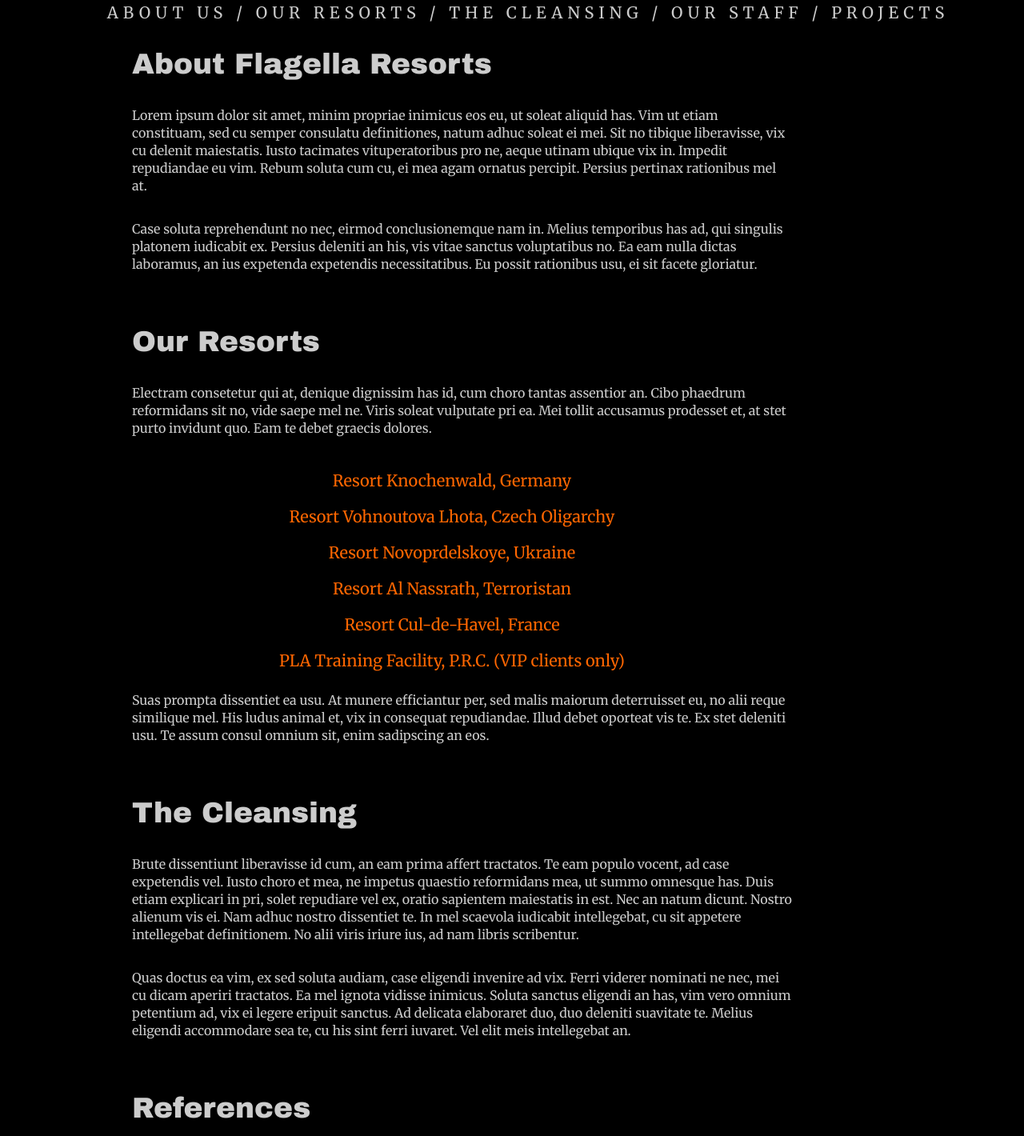
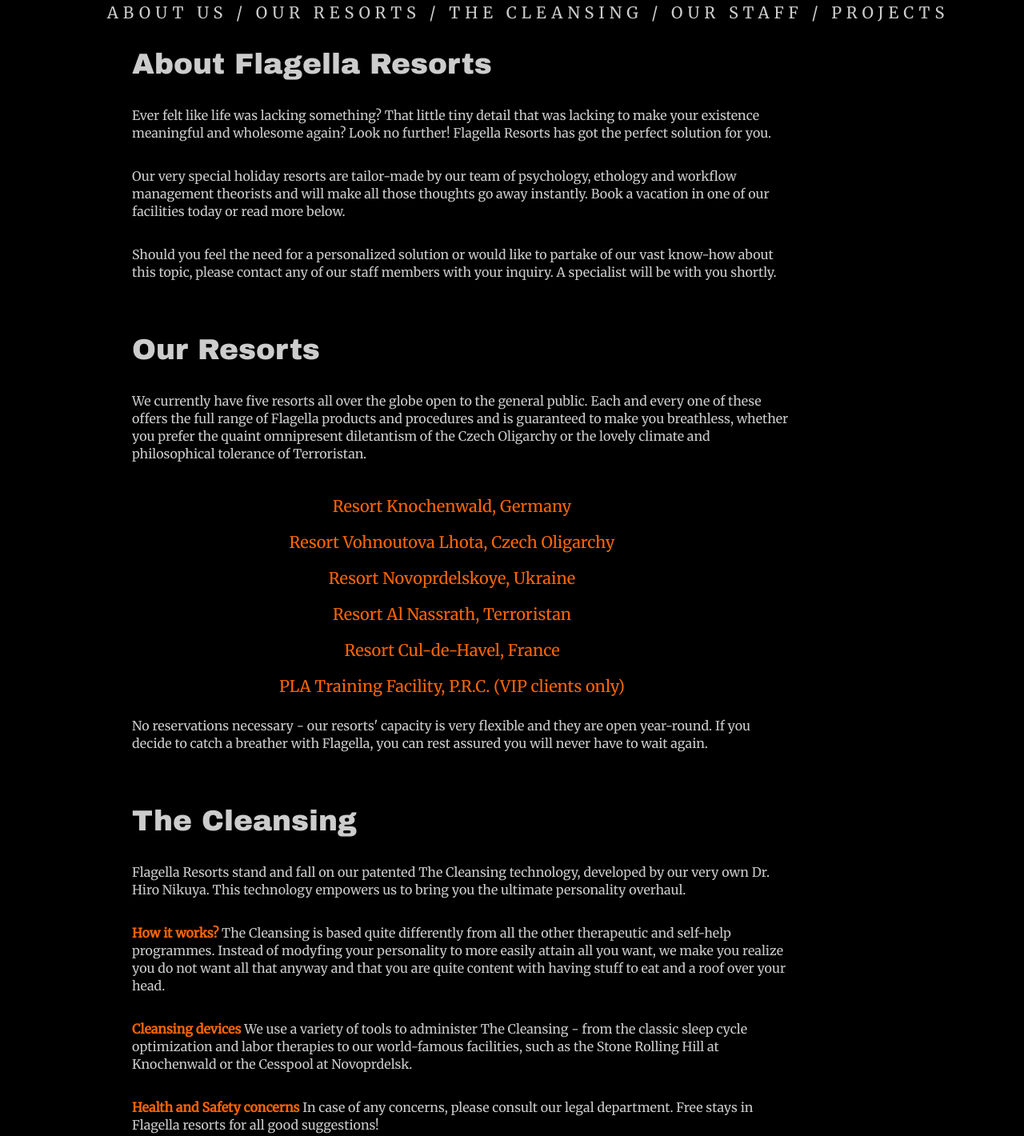
Before and after one commit to rainstormer/flagella, a plain HTML site: page index.html in a window 1280 px wide. Shown: the part 148-1568 px from the top of the page at 80% size. Drawn offline with Linux system fonts and the light colour scheme.

Commit message:
finalize texts

```diff
--- a/assets/css/main.css
+++ b/assets/css/main.css
@@ -73,6 +73,10 @@
      line-height: 1.25;
      font-weight: 200;
      letter-spacing: 0.25;
+}
+ .title-article__lead-bullet {
+     font-weight: 700;
+     color: var(--secondary-color, #ff6600);
 }
 
 /* CSS for resort list begins here */
--- a/index.html
+++ b/index.html
@@ -39,15 +39,17 @@
     <section class="title-article" id="about-us">
         <!-- Section 1 - "About Us". -->
         <h2 class="title-article__heading">About Flagella Resorts</h2>
-        <p class="title-article__text">Lorem ipsum dolor sit amet, minim propriae inimicus eos eu, ut soleat aliquid has. Vim ut etiam constituam, sed cu semper consulatu definitiones, natum adhuc soleat ei mei. Sit no tibique liberavisse, vix cu delenit maiestatis. Iusto tacimates vituperatoribus pro ne, aeque utinam ubique vix in. Impedit repudiandae eu vim. Rebum soluta cum cu, ei mea agam ornatus percipit. Persius pertinax rationibus mel at.</p>
+        <p class="title-article__text">Ever felt like life was lacking something? That little tiny detail that was lacking to make your existence meaningful and wholesome again? Look no further! Flagella Resorts has got the perfect solution for you.</p>
 
-        <p class="title-article__text">Case soluta reprehendunt no nec, eirmod conclusionemque nam in. Melius temporibus has ad, qui singulis platonem iudicabit ex. Persius deleniti an his, vis vitae sanctus voluptatibus no. Ea eam nulla dictas laboramus, an ius expetenda expetendis necessitatibus. Eu possit rationibus usu, ei sit facete gloriatur.</p>
+        <p class="title-article__text">Our very special holiday resorts are tailor-made by our team of psychology, ethology and workflow management theorists and will make all those thoughts go away instantly. Book a vacation in one of our facilities today or read more below.</p>
+
+        <p class="title-article__text">Should you feel the need for a personalized solution or would like to partake of our vast know-how about this topic, please contact any of our staff members with your inquiry. A specialist will be with you shortly.</p>
     </section>
 
     <section class="title-article" id="our-resorts">
         <!-- Section 2 - "Our Resorts". -->
         <h2 class="title-article__heading">Our Resorts</h2>
-        <p class="title-article__text">Electram consetetur qui at, denique dignissim has id, cum choro tantas assentior an. Cibo phaedrum reformidans sit no, vide saepe mel ne. Viris soleat vulputate pri ea. Mei tollit accusamus prodesset et, at stet purto invidunt quo. Eam te debet graecis dolores.</p>
+        <p class="title-article__text">We currently have five resorts all over the globe open to the general public. Each and every one of these offers the full range of Flagella products and procedures and is guaranteed to make you breathless, whether you prefer the quaint omnipresent diletantism of the Czech Oligarchy or the lovely climate and philosophical tolerance of Terroristan.</p>
 
         <div class="resorts">
         <ul class="resorts__list">
@@ -60,15 +62,19 @@
         </ul>
         </div>
 
-        <p class="title-article__text">Suas prompta dissentiet ea usu. At munere efficiantur per, sed malis maiorum deterruisset eu, no alii reque similique mel. His ludus animal et, vix in consequat repudiandae. Illud debet oporteat vis te. Ex stet deleniti usu. Te assum consul omnium sit, enim sadipscing an eos.</p>
+        <p class="title-article__text">No reservations necessary - our resorts' capacity is very flexible and they are open year-round. If you decide to catch a breather with Flagella, you can rest assured you will never have to wait again.</p>
     </section>
 
     <section class="title-article" id="the-cleansing">
         <!-- Section 3 - "The Cleansing". -->
         <h2 class="title-article__heading">The Cleansing</h2>
-        <p class="title-article__text">Brute dissentiunt liberavisse id cum, an eam prima affert tractatos. Te eam populo vocent, ad case expetendis vel. Iusto choro et mea, ne impetus quaestio reformidans mea, ut summo omnesque has. Duis etiam explicari in pri, solet repudiare vel ex, oratio sapientem maiestatis in est. Nec an natum dicunt. Nostro alienum vis ei. Nam adhuc nostro dissentiet te. In mel scaevola iudicabit intellegebat, cu sit appetere intellegebat definitionem. No alii viris iriure ius, ad nam libris scribentur.</p>
+        <p class="title-article__text">Flagella Resorts stand and fall on our patented The Cleansing technology, developed by our very own Dr. Hiro Nikuya. This technology empowers us to bring you the ultimate personality overhaul.</p>
 
-        <p class="title-article__text">Quas doctus ea vim, ex sed soluta audiam, case eligendi invenire ad vix. Ferri viderer nominati ne nec, mei cu dicam aperiri tractatos. Ea mel ignota vidisse inimicus. Soluta sanctus eligendi an has, vim vero omnium petentium ad, vix ei legere eripuit sanctus. Ad delicata elaboraret duo, duo deleniti suavitate te. Melius eligendi accommodare sea te, cu his sint ferri iuvaret. Vel elit meis intellegebat an.</p>
+        <p class="title-article__text"><span class="title-article__lead-bullet">How it works?</span> The Cleansing is based quite differently from all the other therapeutic and self-help programmes. Instead of modyfing your personality to more easily attain all you want, we make you realize you do not want all that anyway and that you are quite content with having stuff to eat and a roof over your head.</p>
+
+        <p class="title-article__text"><span class="title-article__lead-bullet">Cleansing devices</span> We use a variety of tools to administer The Cleansing - from the classic sleep cycle optimization and labor therapies to our world-famous facilities, such as the Stone Rolling Hill at Knochenwald or the Cesspool at Novoprdelsk.</p>
+
+        <p class="title-article__text"><span class="title-article__lead-bullet">Health and Safety concerns</span> In case of any concerns, please consult our legal department. Free stays in Flagella resorts for all good suggestions!</p>
     </section>
 
   <section class="title-article">
```
